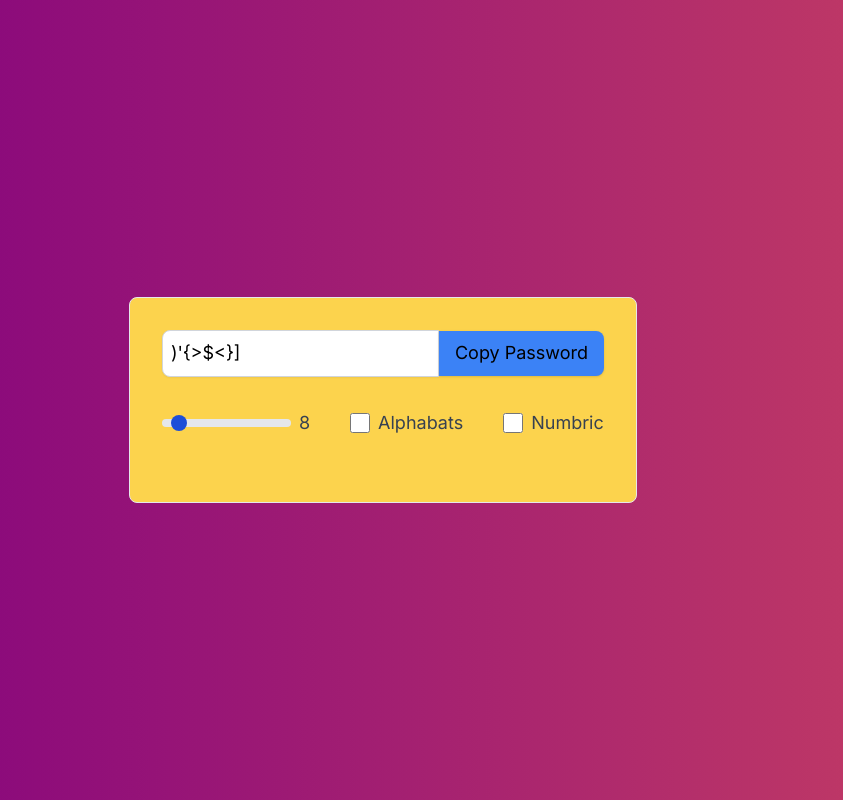
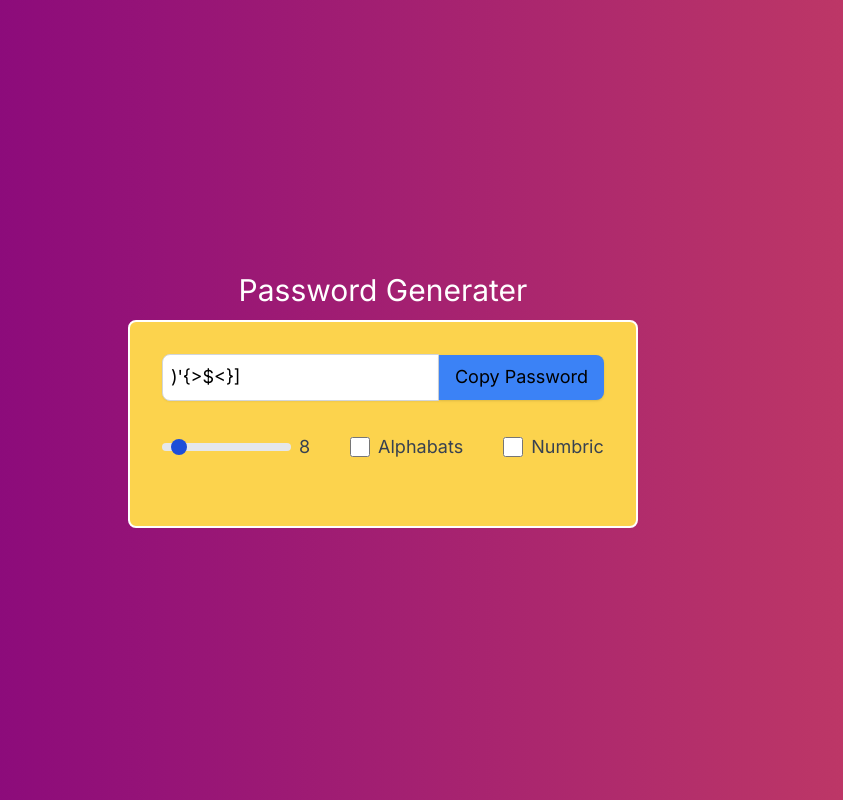
Before and after one commit to Adityaverma1998/password-generator, a Next.js app: page / in a window 1280 px wide. Shown: the whole page, without its empty margins (257-1100 px from the left). Built offline with nearby package versions, Linux system fonts and the light colour scheme.

Commit message:
feat: fixes css

```diff
--- a/src/app/globals.css
+++ b/src/app/globals.css
@@ -55,3 +55,8 @@ input[type="range"]::-ms-thumb {
   cursor: pointer;
   appearance: none;
 }
+
+.container-second{
+  border:2px solid #fff;
+  backdrop-filter: blur(2200px);
+}
--- a/src/app/page.tsx
+++ b/src/app/page.tsx
@@ -5,7 +5,8 @@ import PasswordGerneratorBox from "@/components/password-gernerator-box";
 export default function Home() {
  return (
     <>
-        <div className="h-full w-full flex justify-center items-center">
+        <div className="h-full w-full flex flex-col justify-center items-center gap-3">
+            <h1 className={'text-3xl text-[#fff]'}>Password Generater</h1>
             <PasswordGerneratorBox/>
         </div>
         </>
--- a/src/components/password-gernerator-box/index.tsx
+++ b/src/components/password-gernerator-box/index.tsx
@@ -66,7 +66,7 @@ const PasswordGerneratorBox = () => {
 
     return (
         <>
-            <div className={' p-8 border rounded-lg backdrop-blur h-full bg-amber-300'}>
+            <div className={' p-8 border rounded-lg backdrop-blur h-full bg-amber-300 container-second'}>
                 <div className={'w-full'}>
                     <input
                         type="text"
@@ -112,12 +112,12 @@ const PasswordGerneratorBox = () => {
                     <div className="flex items-center space-x-2">
                         <input
                             type="checkbox"
-                            id="checkbox"
+                            id="checkbox-char"
                             checked={isNumber}
                             onChange={(prev) => setIsNumber(!isNumber)}
                             className="form-checkbox h-5 w-5 text-blue-600 transition duration-150 ease-in-out"
                         />
-                        <label htmlFor="checkbox" className="text-gray-700">
+                        <label htmlFor="checkbox-char" className="text-gray-700">
                             Numbric
                         </label>
                     </div>
```
